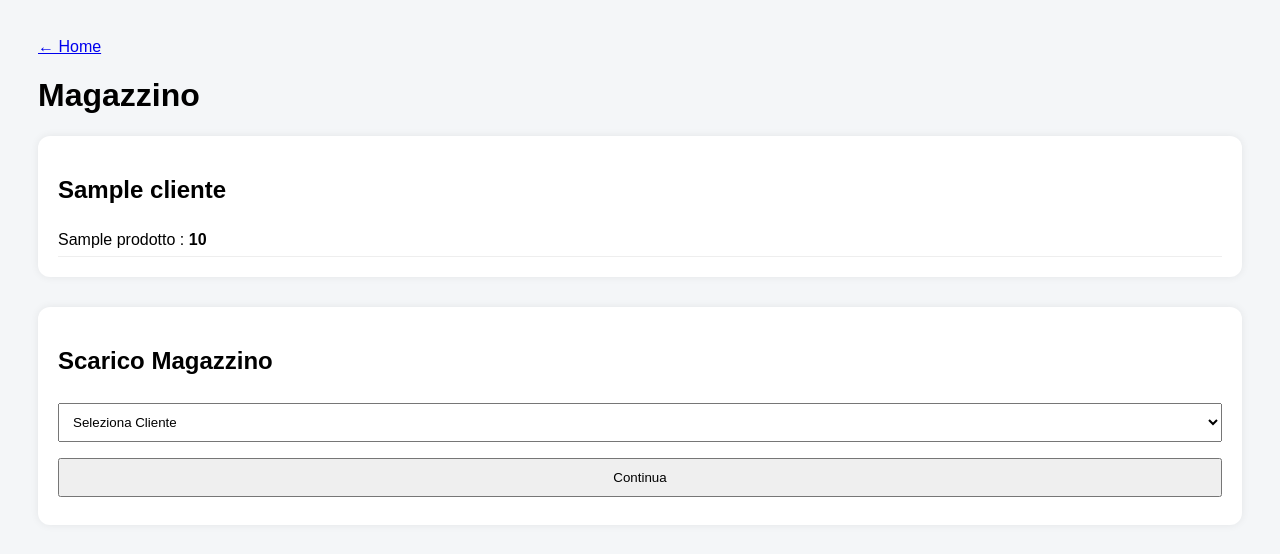
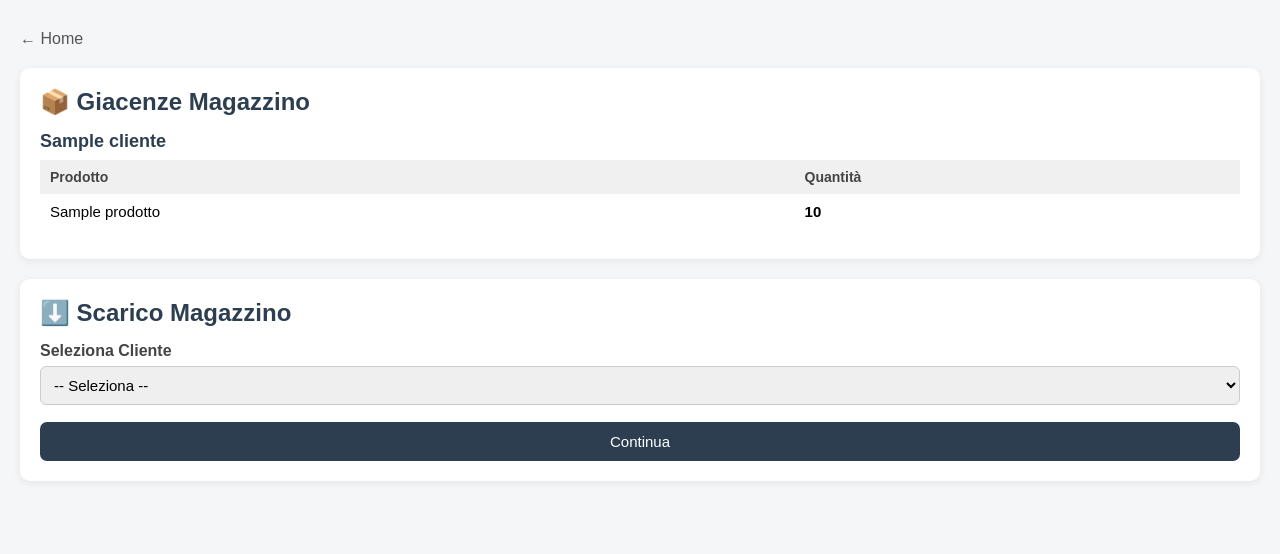
Before and after one commit to Galc987/gestionale-magazzino, a Flask app: page /magazzino in a window 1280 px wide. Shown: the top 554 px of the page. Run offline with Flask 3, Linux system fonts and the light colour scheme; a database or web service that is not in the repository returns one stand-in record (values such as "Sample title"); some libraries are stand-ins or nearby versions.

Commit message:
Update magazzino.html

```diff
--- a/templates/magazzino.html
+++ b/templates/magazzino.html
@@ -2,135 +2,114 @@
 <html>
 <head>
 <title>Magazzino</title>
-
 <style>
-body{
-font-family:Arial;
-padding:30px;
-background:#f4f6f8;
+* { box-sizing: border-box; margin: 0; padding: 0; }
+body { font-family: Arial, sans-serif; padding: 30px 20px; background: #f4f6f8; }
+h2 { color: #2c3e50; margin-bottom: 15px; }
+h3 { color: #555; margin-bottom: 10px; }
+.back { display: inline-block; margin-bottom: 20px; color: #555; text-decoration: none; }
+.back:hover { color: #000; }
+.box {
+    background: white;
+    padding: 20px;
+    border-radius: 10px;
+    margin-bottom: 20px;
+    box-shadow: 0 2px 8px rgba(0,0,0,.07);
 }
-
-.grid{
-display:grid;
-grid-template-columns:repeat(auto-fit,minmax(260px,1fr));
-gap:20px;
-margin-bottom:30px;
+select, input[type=number] {
+    padding: 9px;
+    width: 100%;
+    margin: 6px 0 12px 0;
+    border: 1px solid #ccc;
+    border-radius: 6px;
+    font-size: 15px;
 }
-
-.card{
-background:white;
-padding:20px;
-border-radius:12px;
-box-shadow:0 0 8px rgba(0,0,0,.07);
+button {
+    padding: 11px;
+    width: 100%;
+    background: #2c3e50;
+    color: white;
+    border: none;
+    border-radius: 7px;
+    font-size: 15px;
+    cursor: pointer;
+    margin-top: 5px;
 }
-
-.row{
-padding:7px 0;
-border-bottom:1px solid #eee;
-}
-
-.box{
-background:white;
-padding:20px;
-border-radius:12px;
-box-shadow:0 0 8px rgba(0,0,0,.07);
-}
-
-input,select,button{
-width:100%;
-padding:10px;
-margin:8px 0;
-box-sizing:border-box;
-}
-
-.ok{
-background:#e8f5e9;
-padding:12px;
-border-radius:8px;
-margin-bottom:15px;
-}
-
-.err{
-background:#ffebee;
-padding:12px;
-border-radius:8px;
-margin-bottom:15px;
-}
+button:hover { background: #1a252f; }
+.msg-ok { background: #d4edda; color: #155724; padding: 12px; border-radius: 7px; margin-bottom: 15px; font-weight: bold; }
+.msg-err { background: #f8d7da; color: #721c24; padding: 12px; border-radius: 7px; margin-bottom: 15px; font-weight: bold; }
+table { width: 100%; border-collapse: collapse; margin-bottom: 10px; }
+th { text-align: left; padding: 9px 10px; background: #f0f0f0; color: #444; font-size: 14px; }
+td { padding: 9px 10px; border-bottom: 1px solid #eee; font-size: 15px; }
+tr:last-child td { border-bottom: none; }
+.cliente-titolo { font-size: 18px; font-weight: bold; color: #2c3e50; margin: 15px 0 8px 0; }
+.empty { color: #aaa; font-style: italic; }
+label { font-weight: bold; color: #444; }
 </style>
-
 </head>
 <body>
+<a class="back" href="/">← Home</a>
 
-<a href="/">← Home</a>
+{% if msg %}
+    {% if "completato" in msg %}
+    <div class="msg-ok">✅ {{ msg }}</div>
+    {% else %}
+    <div class="msg-err">⚠️ {{ msg }}</div>
+    {% endif %}
+{% endif %}
 
-<h1>Magazzino</h1>
+<div class="box">
+    <h2>📦 Giacenze Magazzino</h2>
 
-<div class="grid">
-
+    {% if grouped %}
         {% for cliente, prodotti in grouped.items() %}
-<div class="card">
-
-<h2>{{cliente}}</h2>
-
+        <div class="cliente-titolo">{{ cliente }}</div>
+        <table>
+            <tr>
+                <th>Prodotto</th>
+                <th>Quantità</th>
+            </tr>
             {% for p in prodotti %}
-<div class="row">{{p.prodotto}} : <b>{{p.qty}}</b></div>
+            <tr>
+                <td>{{ p.prodotto }}</td>
+                <td><strong>{{ p.qty }}</strong></td>
+            </tr>
             {% endfor %}
-
-</div>
+        </table>
         {% endfor %}
-
+    {% else %}
+        <p class="empty">Magazzino vuoto.</p>
+    {% endif %}
 </div>
 
 <div class="box">
-
-<h2>Scarico Magazzino</h2>
-
-{% if msg %}
-<div class="{% if 'completato' in msg %}ok{% else %}err{% endif %}">
-{{msg}}
-</div>
-{% endif %}
+    <h2>⬇️ Scarico Magazzino</h2>
 
     <form method="GET" action="/magazzino">
-
+        <label>Seleziona Cliente</label>
         <select name="cliente">
-<option value="">Seleziona Cliente</option>
-
+            <option value="">-- Seleziona --</option>
             {% for c in clients %}
-<option value="{{c}}" {% if request.args.get('cliente') == c %}selected{% endif %}>
+            <option value="{{c}}" {% if cliente_sel == c %}selected{% endif %}>
                 {{c}}
             </option>
             {% endfor %}
-
         </select>
-
         <button type="submit">Continua</button>
-
     </form>
 
-{% if request.args.get('cliente') %}
-
-<hr>
-
+    {% if cliente_sel %}
+    <hr style="margin:20px 0">
     <form method="POST" action="/scarica">
-
-<input type="hidden" name="client" value="{{request.args.get('cliente')}}">
-
-<h3>{{request.args.get('cliente')}}</h3>
-
-{% for p in clients[request.args.get('cliente')] %}
-<div>
-{{p}}
-<input type="number" min="0" name="qty_{{loop.index0}}">
-</div>
+        <input type="hidden" name="client" value="{{cliente_sel}}">
+        <h3>{{cliente_sel}}</h3>
+        {% for p in clients[cliente_sel] %}
+        <label>{{p}}</label>
+        <input type="number" name="qty_{{loop.index0}}" min="0" placeholder="0">
         {% endfor %}
-
         <button type="submit">Scarica</button>
-
     </form>
-
     {% endif %}
-
 </div>
 
 </body>
```
Lines whose indentation alone changed are shown as unchanged.
